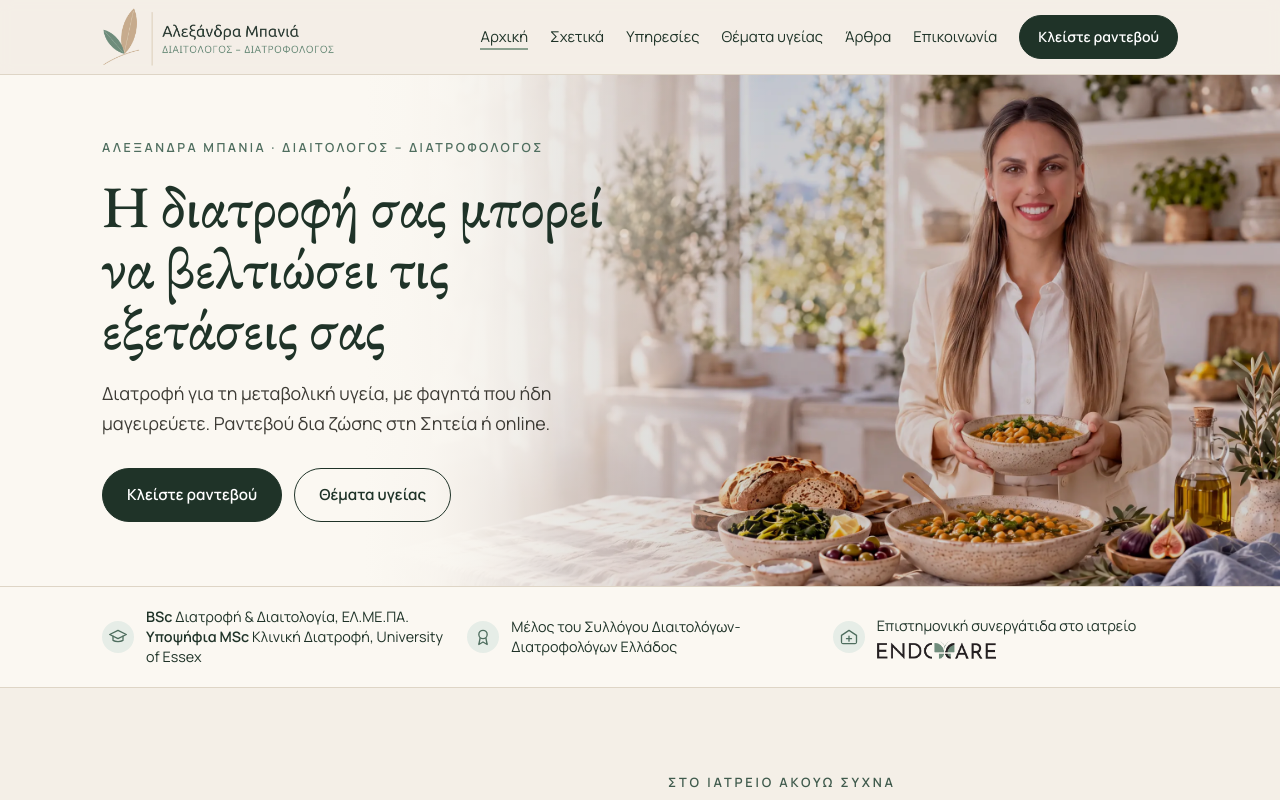
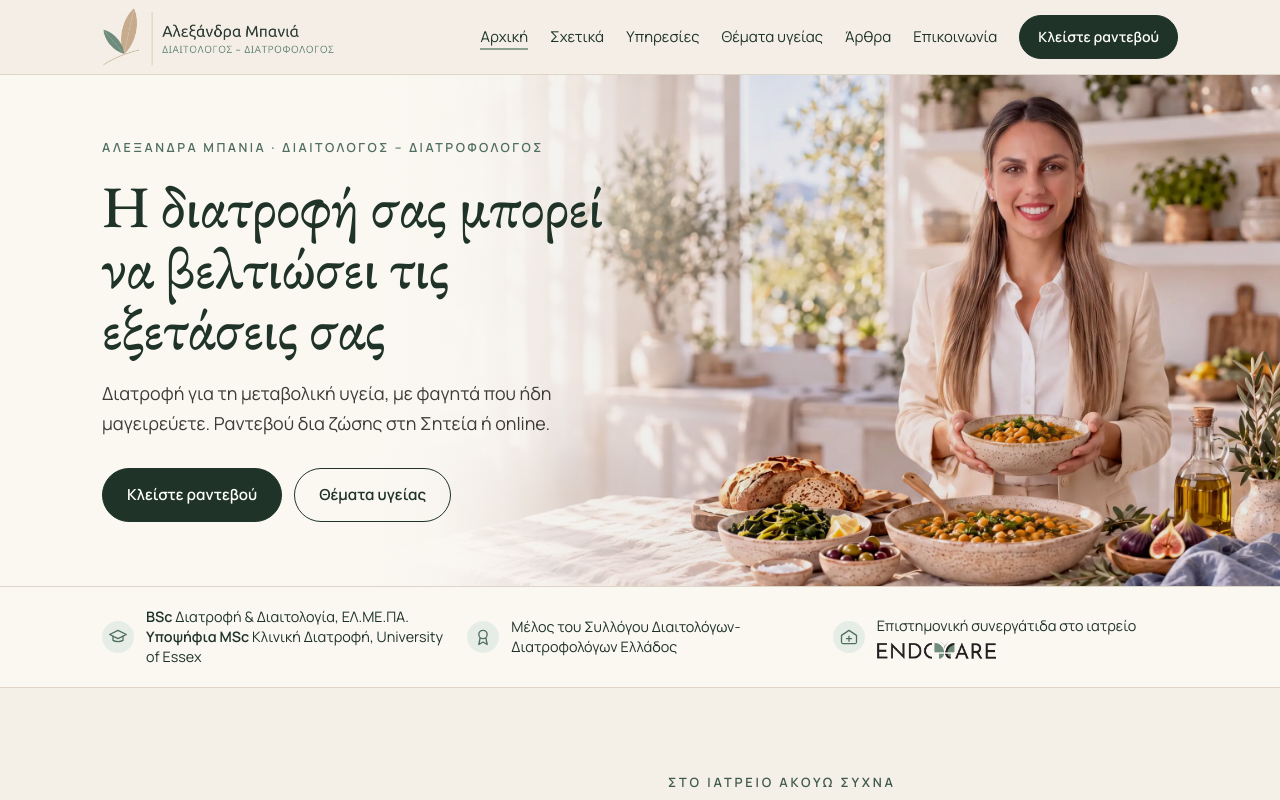
Before and after one commit to alexbania94-svg/website, a plain HTML site: page index.html in a window 1280 px wide. Shown: the top 800 px of the page. Drawn offline with Linux system fonts and the light colour scheme.

Commit message:
Add files via upload

```diff
--- a/style.css
+++ b/style.css
@@ -1080,7 +1080,7 @@ header.site .logo img{height:60px}
 }
 @media (min-width:761px) and (max-width:900px) and (min-height:501px){nav.main a.btn{display:none}}
 /* hero: φωτογραφία έναν τόνο πιο χαμηλά, να μην «καίει» (Nov 2026) */
-.hero-ph .bg{filter:brightness(.82)}
+.hero-ph .bg{filter:brightness(.92)}
 /* hero σε κινητό & tablet κάθετο: ολόκληρη η φαρδιά φωτογραφία, χωρίς κόψιμο (Nov 2026) */
 @media (max-width:900px){
  .hero-ph .bg{aspect-ratio:2200/1228!important;height:auto!important;object-fit:cover!important;object-position:50% 50%!important}
```
